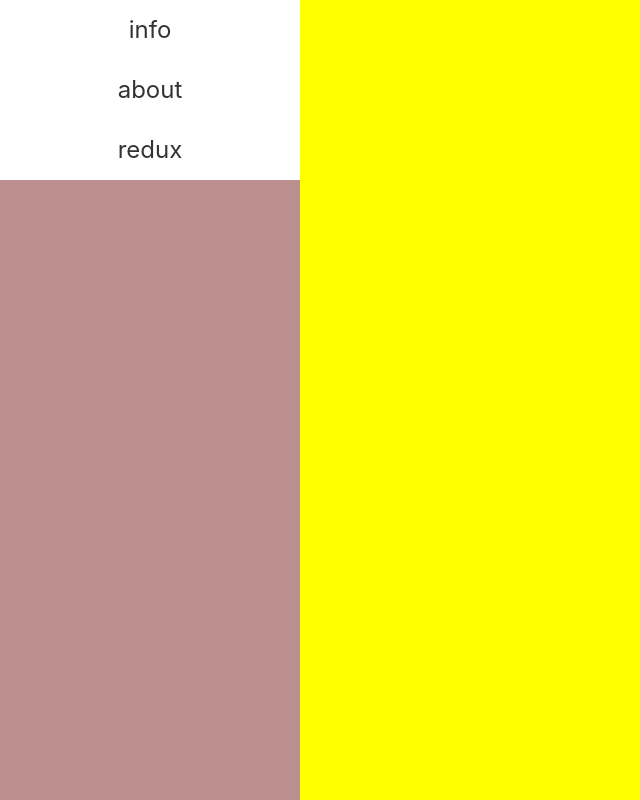
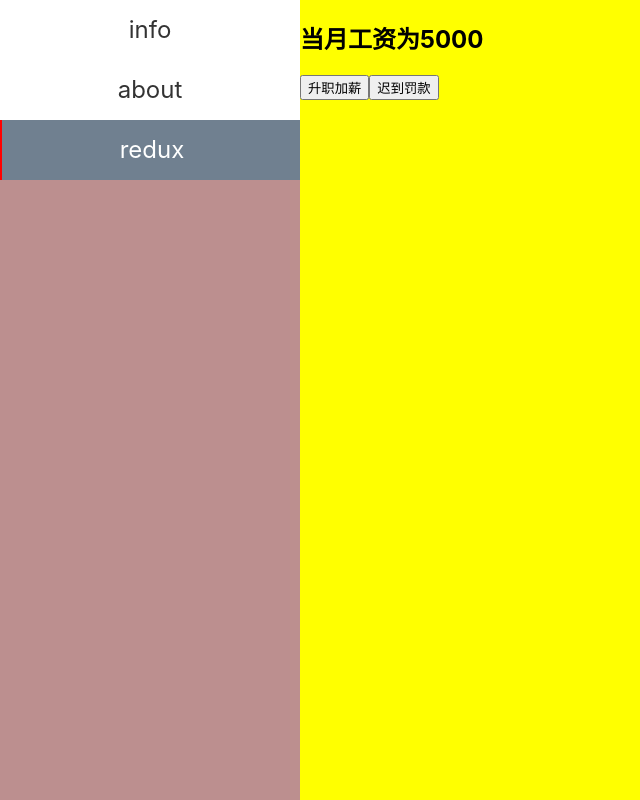
Before and after one commit to 15656/react-demo, a React (Create React App) app: page /home/redux in a window 1280 px wide. Shown: the whole page, without its empty margins (0-640 px from the left). Built offline with nearby package versions, Linux system fonts and the light colour scheme.

Commit message:
no message

```diff
--- a/src/App.js
+++ /dev/null
@@ -1,22 +0,0 @@
-import React, { Component } from 'react';
-import { BrowserRouter as Router, Route } from "react-router-dom";
-import Home from './views/home'
-class App extends Component {
-
-  componentDidMount() {
-    console.log(this.props)
-  }
-  render() {
-    return (
-      <div>
-        <Router>
-          <Route path="/" component={Home}></Route>
-        </Router>
-      </div>
-    );
-  }
-}
-
-
-
-export default App
--- a/src/index.js
+++ b/src/index.js
@@ -1,20 +1,56 @@
 import React from 'react';
 import ReactDOM from 'react-dom';
 import './index.css';
-import App from './App';
 import * as serviceWorker from './serviceWorker';
-import { createStore } from 'redux'
 import { Provider } from 'react-redux'
-import reducer from './index.reducer'
+import store from './index.reducer'
+import { BrowserRouter as Router, Route, Switch, } from "react-router-dom";
+import routeConfig from './router'
+import Errorpage from './views/error'
 
 
-//创建store
-const store = createStore(reducer);
+
+
+
 
 
 ReactDOM.render(
     <Provider store={store}>
-        <App />
+
+        <Router>
+            <Switch>
+                {
+                    routeConfig.map((router, index) => {
+                        if (router.exact) {
+
+                            return <Route exact key={index} path={router.path}
+                                render={
+                                    props => (
+                                        <router.component {...props} routes={router.routes} />
+                                    )
+                                }
+                            />
+
+                        } else {
+
+                            return <Route key={index} path={router.path}
+                                render={
+                                    props => (
+                                        <router.component {...props} routes={router.routes} />
+                                    )
+                                }
+                            />
+
+                        }
+
+                    })
+                }
+                {/* // 所有错误路由跳转页面 */}
+                <Route component={Errorpage} />
+            </Switch>
+        </Router>
+
+
     </Provider>,
     document.getElementById('root'));
 
--- a/src/index.reducer.js
+++ b/src/index.reducer.js
@@ -1,3 +1,6 @@
+import { createStore } from 'redux'
+
+
 const initialState = {
     text:5000
 }
@@ -17,4 +20,7 @@ const reducer = function(state = initialState ,action){
     }
 }
 
-export default reducer
+//创建store
+const store = createStore(reducer);
+
+export default store
--- /dev/null
+++ b/src/router.js
@@ -0,0 +1,24 @@
+import Home from './views/home'
+import About from './views/About'
+import Info from './views/Info'
+import Reduxstore from './views/Reduxstore'
+
+const routeConfig = [
+    {
+        path: '/',
+        component: Info,
+        name: '第一个路由',
+        exact: true
+    },
+    {
+        path: '/home',
+        component: Home,
+        name: '第一个路由',
+        routes: [
+            { path: '/home/info', component: Info},
+            { path: '/home/about', component: About },
+            { path: '/home/redux', component: Reduxstore },
+        ]
+    }
+]
+export default  routeConfig
--- a/src/views/About.jsx
+++ b/src/views/About.jsx
@@ -2,18 +2,14 @@ import React,{Component} from 'react';
 import {mapStateToProps,mapDispatchToProps} from '../function.reducer'
 import { connect } from 'react-redux'
 import {HttpGet} from '../api/index'
-import { Link } from 'react-router-dom';
-let query = {
-  pathname: '/redux',
-  query: '我是通过query传值 '
-}
+
 class About extends Component {
   render() {
     HttpGet('member/back/city/list/1',{}).then(res =>{
       if(res.code === 0){
         //js跳转
         setTimeout(() =>{
-          this.props.history.push({ pathname : '/redux' ,query : res.data })
+          this.props.history.push({ pathname : '/home/redux' ,query : res.data })
         },5000)
       }
     })
@@ -21,7 +17,6 @@ class About extends Component {
     return (
       <div>
        <p>About--</p>
-        <Link to={query}>name</Link>
       </div>
     )
   }
--- a/src/views/Info.jsx
+++ b/src/views/Info.jsx
@@ -1,11 +1,16 @@
 import React,{Component} from 'react';
-
+import { Link } from 'react-router-dom';
+let query = {
+  pathname: '/home/info',
+  query: '我是通过query传值 '
+}
 
 class Info extends Component {
   render() {
     return (
       <div>
        <p>Info</p>
+       <Link to={query}>home</Link>
       </div>
     )
   }
--- a/src/views/Nav.jsx
+++ b/src/views/Nav.jsx
@@ -15,15 +15,15 @@ class Nav extends Component {
       navList:[
         {
         name:'info',
-        part:'/info'
+        part:'/home/info'
       },
      {
         name:'about',
-        part:'/about'
+        part:'/home/about'
       },
       {
         name:'redux',
-        part:'/redux'
+        part:'/home/redux'
       }
     ]
     }
--- /dev/null
+++ b/src/views/error.jsx
@@ -0,0 +1,14 @@
+import React,{Component} from 'react';
+
+
+class Errorpage extends Component {
+  render() {
+    return (
+      <div>
+       <p>404</p>
+      </div>
+    )
+  }
+}
+
+export default Errorpage;
--- a/src/views/home.jsx
+++ b/src/views/home.jsx
@@ -1,50 +1,52 @@
-import React,{Component} from 'react';
+import React, { Component } from 'react';
 import Nav from './Nav'
-import About from './About'
-import Info from './Info'
-import Reduxstore from './Reduxstore'
 import './home.css'
-import {  Route } from "react-router-dom";
+import { Route } from "react-router-dom";
+import { connect } from 'react-redux'
+import {mapStateToProps,mapDispatchToProps} from '../function.reducer'
+import store from "../index.reducer"
+
 
 
 const div = {
-  width:'100%',
-  height:'100%',
-  display:'flex',
-  position:'absolute',
-  top:0,
-  backgroundColor:'#5e6269'
+  width: '100%',
+  height: '100%',
+  display: 'flex',
+  position: 'absolute',
+  top: 0,
+  backgroundColor: '#5e6269'
 }
 
 
 class Home extends Component {
-  // constructor(props) {
-  //   super(props);
-  //   // this.handleClick = this.handleClick.bind(this);
-  //   // this.state = {
-  //   //   name: "菜鸟教程",
-  //   //   site: "https://www.runoob.com"
-  //   // }
-  // }
-  // handleClick(){
-  //  this.setState({
-  //   name:this.state.name + '9999'
-  //  })
-  // }
+  constructor(props) {
+    super(props);
+    store.subscribe(() => {
+      console.log('state状态改变了，新状态如下')
+      console.log(store.getState())
+    })
+  }
+  handleClick(){
+   this.setState({
+    name:this.state.name + '9999'
+   })
+  }
   render() {
     return (
       <div style={div}>
         <div className="aside">
-           <Nav />
+          <Nav />
         </div>
         <div className="contant">
-          <Route path='/info' component={Info}/>
-          <Route path='/about'  component={About}/>
-          <Route path='/redux'  component={Reduxstore}/>
+          {   this.props.routes.map((item,index)=>{
+                return <Route key={index} exact path={item.path} component={item.component}></Route>
+            })
+          }
         </div>
       </div>
     );
   }
 }
 
-export default  Home;
+
+export default Home = connect(mapStateToProps, mapDispatchToProps)(Home) ;
```
